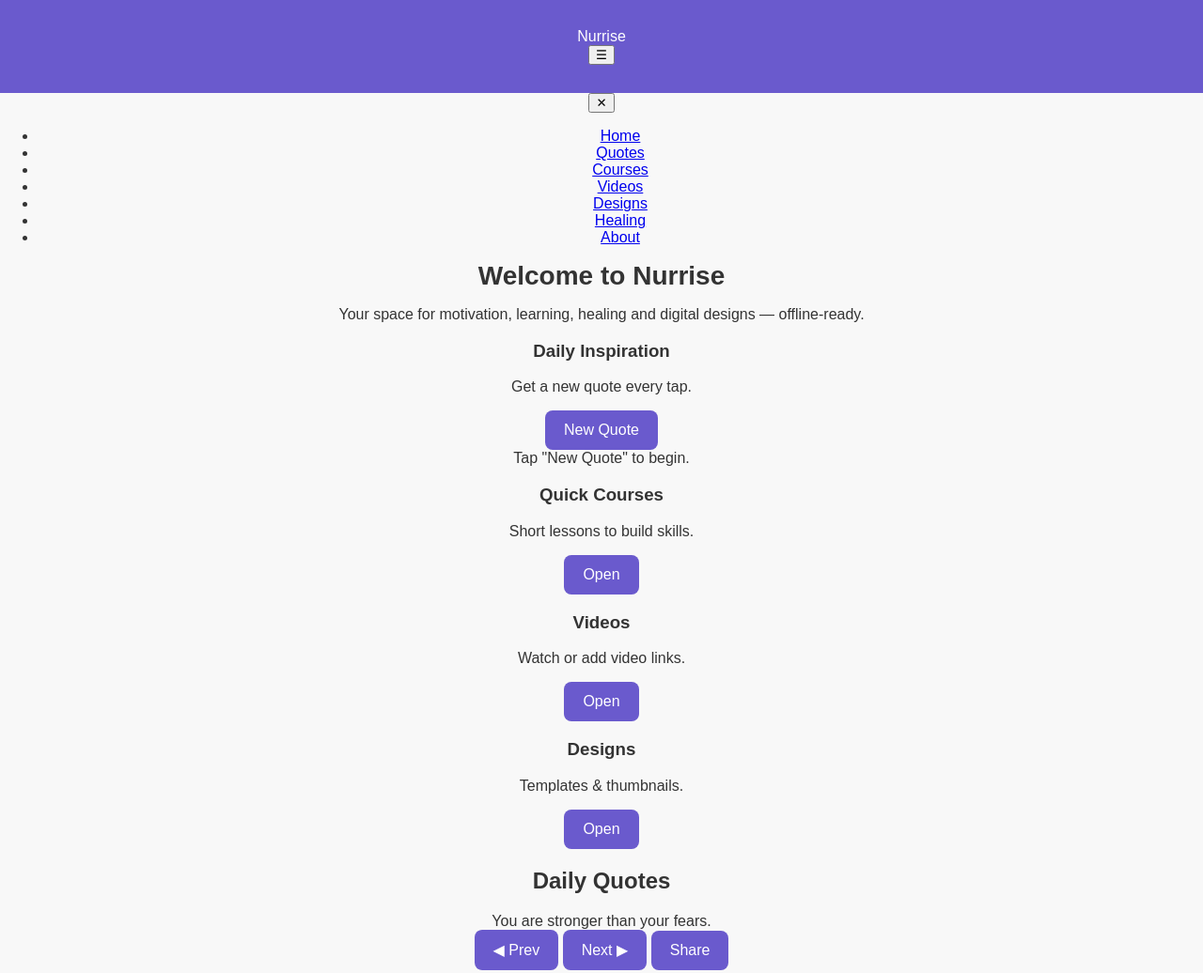
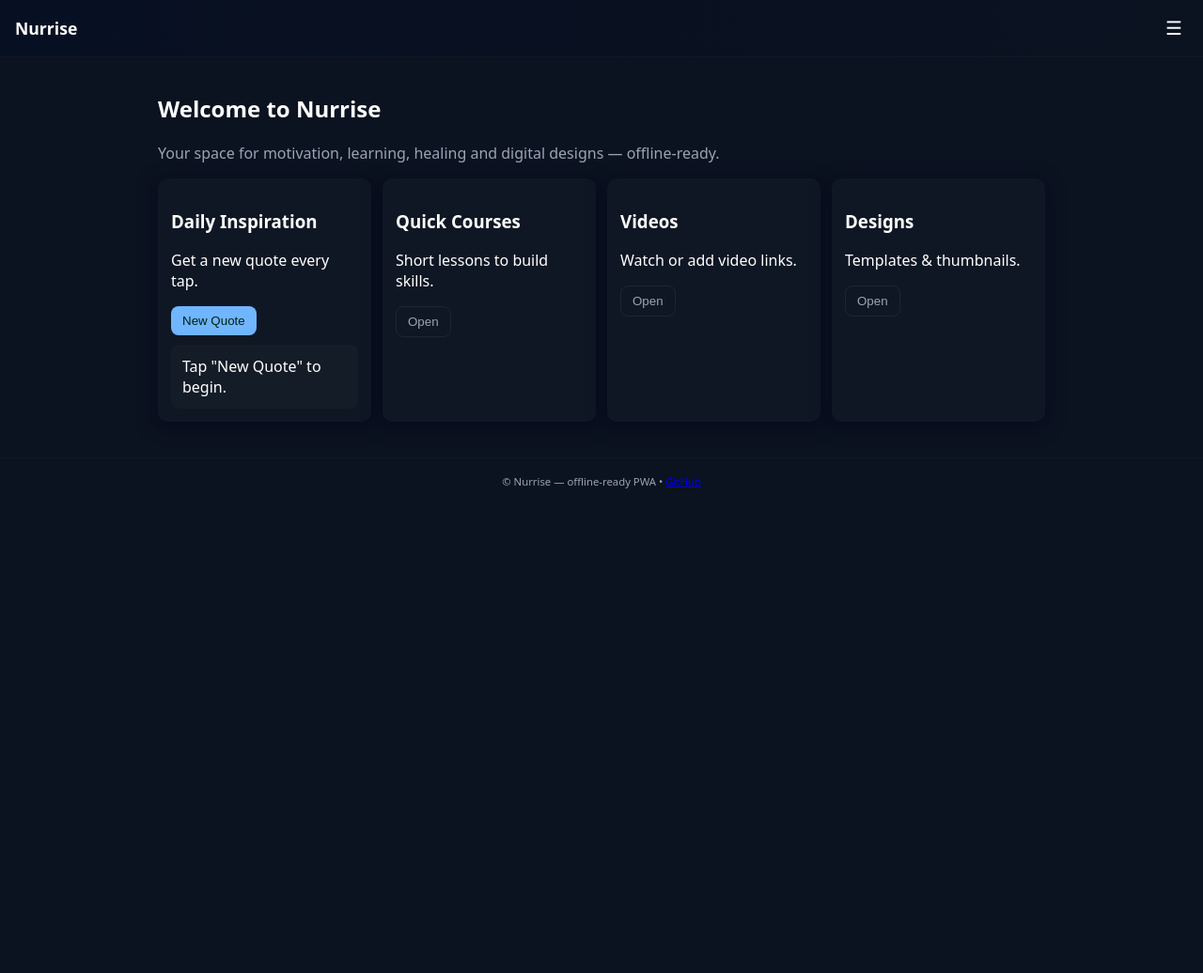
Before and after one commit to nurrise-learning/Nurrise, a plain HTML site: page index.html in a window 1280 px wide. Shown: the top 1036 px of the page at 94% size. After the commit the page ends 800 px from the top, so only its background shows below. Drawn offline with Linux system fonts and the light colour scheme.

Commit message:
Update style.css

```diff
--- a/style.css
+++ b/style.css
@@ -1,50 +1,51 @@
-body {
-    margin: 0;
-    font-family: Arial, sans-serif;
-    background: #f8f8f8;
-    color: #333;
-    text-align: center;
+:root{
+  --bg:#0b1220; --card:#0f1724; --accent:#70b5ff; --muted:#9aa4b2;
 }
+*{box-sizing:border-box}
+html,body{height:100%}
+body{
+  margin:0;font-family:system-ui,-apple-system,Segoe UI,Roboto,"Helvetica Neue",Arial;
+  background:var(--bg);color:#fff;
+  -webkit-font-smoothing:antialiased;
+}
+.topbar{
+  display:flex;align-items:center;justify-content:space-between;padding:12px 16px;
+  background:linear-gradient(90deg,#071022,#0b1220);border-bottom:1px solid rgba(255,255,255,0.03);
+}
+.brand{font-weight:700;font-size:1.1rem}
+.menu-btn, .close-btn { background:transparent;border:0;color:#fff;font-size:20px;padding:6px; }
+.sidebar{
+  position:fixed;left:0;top:0;height:100%;width:260px;background:#071022;padding:12px;border-right:1px solid rgba(255,255,255,0.03);
+  overflow:auto;z-index:20;
+}
+.sidebar.hidden{display:none}
+.sidebar ul{list-style:none;padding:0;margin:10px 0}
+.sidebar a{display:block;padding:10px;border-radius:6px;color:var(--muted);text-decoration:none}
+.sidebar a:hover{background:rgba(255,255,255,0.02);color:#fff}
 
-header {
-    background: #6a5acd;
-    color: white;
-    padding: 30px 10px;
-}
+.main{padding:18px;max-width:980px;margin:0 auto}
+.section{display:none}
+.section.active{display:block}
+.lead{color:var(--muted);margin-top:6px}
 
-h1 {
-    margin: 0;
-    font-size: 28px;
-}
+.cards{display:grid;grid-template-columns:repeat(auto-fit,minmax(200px,1fr));gap:12px;margin-top:16px}
+.card{background:var(--card);padding:14px;border-radius:10px;box-shadow:0 4px 20px rgba(2,6,23,0.6)}
+.btn{background:var(--accent);border:0;padding:8px 12px;border-radius:8px;color:#021;cursor:pointer}
+.go{background:transparent;border:1px solid rgba(255,255,255,0.06);color:var(--muted)}
+.quote{margin-top:10px;padding:12px;background:rgba(255,255,255,0.02);border-radius:8px;color:#fff}
+.quote-large{font-size:1.15rem;padding:20px;background:linear-gradient(0deg, rgba(255,255,255,0.02), rgba(255,255,255,0.01));border-radius:8px}
 
-.quotes-section {
-    margin-top: 40px;
-}
+.list{list-style:none;padding:0;margin-top:12px}
+.list li{background:var(--card);padding:10px;margin-bottom:8px;border-radius:8px}
+.grid{display:grid;grid-template-columns:repeat(auto-fit,minmax(120px,1fr));gap:8px}
+.grid img{width:100%;height:100px;object-fit:cover;border-radius:8px;border:1px solid rgba(255,255,255,0.03)}
 
-.quote-box {
-    background: white;
-    margin: 20px auto;
-    padding: 20px;
-    width: 80%;
-    max-width: 400px;
-    border-radius: 10px;
-    font-size: 18px;
-    line-height: 1.6;
-    box-shadow: 0 0 10px rgba(0,0,0,0.1);
-}
+.hint{color:var(--muted);font-size:0.9rem}
+.footer{padding:14px;text-align:center;color:var(--muted);font-size:0.85rem;border-top:1px solid rgba(255,255,255,0.02);margin-top:20px}
 
-.btn {
-    padding: 12px 20px;
-    background: #6a5acd;
-    color: white;
-    border: none;
-    font-size: 16px;
-    border-radius: 8px;
-    cursor: pointer;
-}
-
-footer {
-    margin-top: 40px;
-    padding: 20px;
-    color: #777;
-}
+/* small screens */
+@media (max-width:720px){
+  .sidebar{position:fixed;left:0;top:0;transform:translateX(-100%);transition:transform .18s}
+  .sidebar.visible{transform:translateX(0)}
+  .main{padding:12px}
+                                                                       }
```
